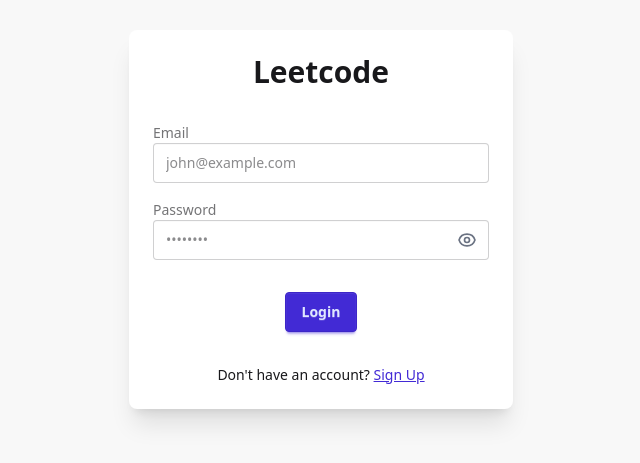
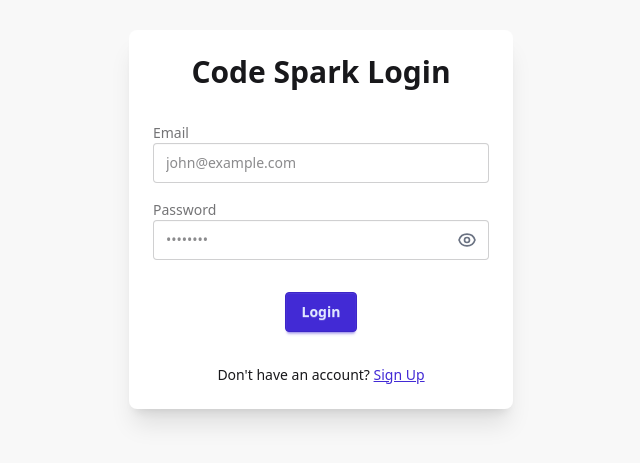
Before and after one commit to Vibhav-Singh9/Code_Spark_Coding_Platform, a React (Vite) app in the folder frontend/: page /login in a window 1280 px wide. Shown: the part 181-644 px from the top of the page, without its empty margins (319-959 px from the left). Built offline with nearby package versions, Linux system fonts and the light colour scheme; no server answers.

Commit message:
Update login page heading to Code Spark

```diff
--- a/frontend/src/pages/Login.jsx
+++ b/frontend/src/pages/Login.jsx
@@ -37,7 +37,7 @@
     <div className="min-h-screen flex items-center justify-center p-4 bg-base-200"> {/* Added bg for contrast */}
       <div className="card w-96 bg-base-100 shadow-xl">
         <div className="card-body">
-          <h2 className="card-title justify-center text-3xl mb-6">Leetcode</h2> {/* Added mb-6 */}
+          <h2 className="card-title justify-center text-3xl mb-6">Code Spark Login</h2> {/* Added mb-6 */}
 
 
           <form onSubmit={handleSubmit(onSubmit)}>
```
